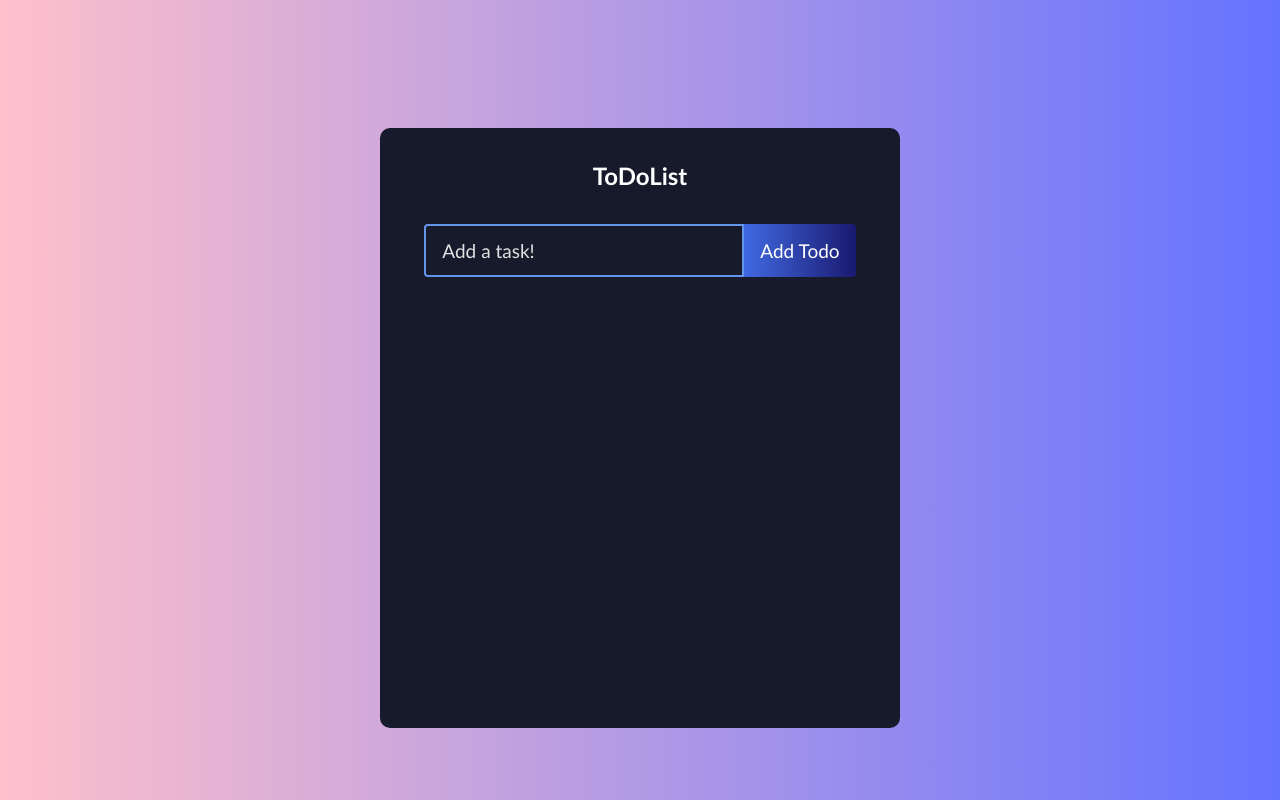
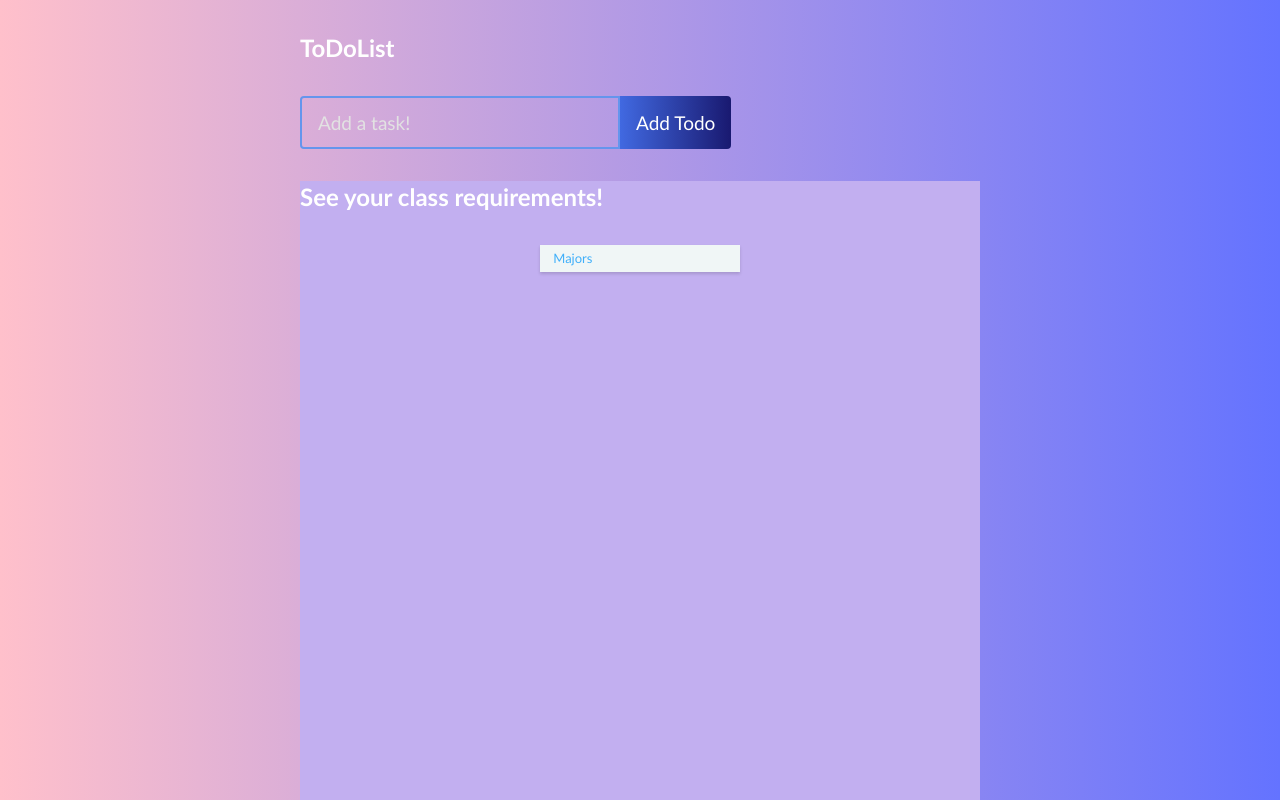
Before and after one commit to linam616/rplannerg, a React (Create React App) app in the folder Project/rplannerg/: page / in a window 1280 px wide. Shown: the top 800 px of the page. Built offline with nearby package versions, Linux system fonts and the light colour scheme.

Commit message:
'added dropdown menu for course requirements

```diff
--- a/Project/rplannerg/src/App.js
+++ b/Project/rplannerg/src/App.js
@@ -1,11 +1,13 @@
 import React from 'react';
 import './App.css';
+import CourseRequirements from './components/CourseRequirements';
 import TodoList from './components/TodoList';
 
 function App() {
   return (
-    <div className='todo-app'>
+    <div className='Main'>
       <TodoList />
+      <CourseRequirements />
     </div>
   );
 }
--- /dev/null
+++ b/Project/rplannerg/src/components/CourseRequirements.js
@@ -0,0 +1,70 @@
+import React, { useState } from "react";
+import styled from 'styled-components';
+
+const CourseMain = styled("div")`
+  font-family: sans-serif;
+  background: #C2AFF0;
+  height: 100vh;
+`;
+
+const DropDownContainer = styled("div")`
+  width: 10.5em;
+  margin: 0 auto;
+`;
+
+const DropDownHeader = styled("div")`
+  margin-bottom: 0.8em;
+  padding: 0.4em 2em 0.4em 1em;
+  box-shadow: 0 2px 3px rgba(0, 0, 0, 0.15);
+  font-weight: 500;
+  font-size: 1.3rem;
+  color: #3faffa;
+  background: #F0F6F6;
+`;
+
+const DropDownListContainer = styled("div")``;
+
+const DropDownList = styled("ul")`
+  padding: 0;
+  margin: 0;
+  padding-left: 1em;
+  background: #ffffff;
+  border: 2px solid #e5e5e5;
+  box-sizing: border-box;
+  color: #3faffa;
+  font-size: 1.3rem;
+  font-weight: 500;
+  &:first-child {
+    padding-top: 0.8em;
+  }
+`;
+
+const ListItem = styled("li")`
+  list-style: none;
+  margin-bottom: 0.8em;
+`;
+
+function CourseRequirements() {
+  const [isOpen, setIsOpen] = useState(false);
+  const toggling = () => setIsOpen(!isOpen);
+
+  return (
+    <CourseMain>
+      <h1>See your class requirements!</h1>
+      <DropDownContainer>
+        <DropDownHeader onClick={toggling}>Majors</DropDownHeader>
+        {isOpen && (
+          <DropDownListContainer>
+            <DropDownList>
+              <ListItem>Computer Science</ListItem>
+              <ListItem>Engineering</ListItem>
+              <ListItem>Eduction</ListItem>
+            </DropDownList>
+          </DropDownListContainer>
+        )}
+      </DropDownContainer>
+    </CourseMain>
+  );
+}
+
+export default CourseRequirements
```
Also changed, not shown: Project/rplannerg/src/components/course requirements.js (deleted, +0 -21 lines).
